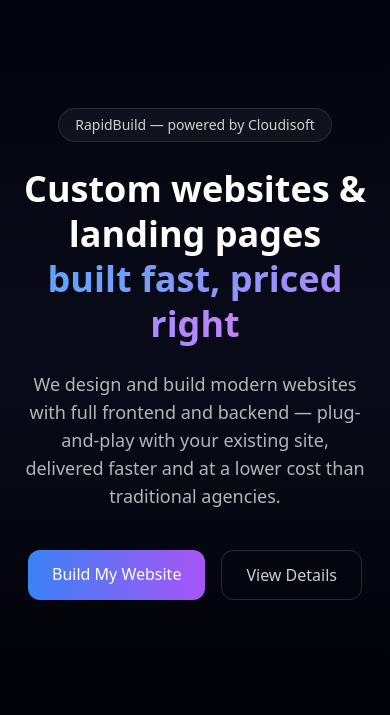
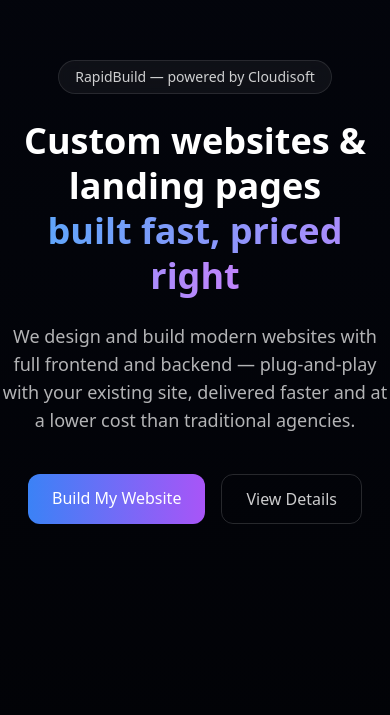
Before and after one commit to Cloudisoft/Cloudisoft.com_Final, a React (Vite) app: page / in a window 390 px wide. Shown: the part 4489-5204 px from the top of the page. Built offline with nearby package versions, Linux system fonts and the light colour scheme.

Commit message:
Update RapidBuildSection.jsx

```diff
--- a/src/components/RapidBuildSection.jsx
+++ b/src/components/RapidBuildSection.jsx
@@ -1,6 +1,6 @@
 export default function RapidBuildSection() {
   return (
-    <section className="relative py-28 px-6 overflow-hidden">
+    <section className="py-16 md:py-20">
       {/* background glow */}
       <div className="absolute inset-0 bg-gradient-to-b from-transparent via-[#7c7cff10] to-transparent pointer-events-none" />
 
```
